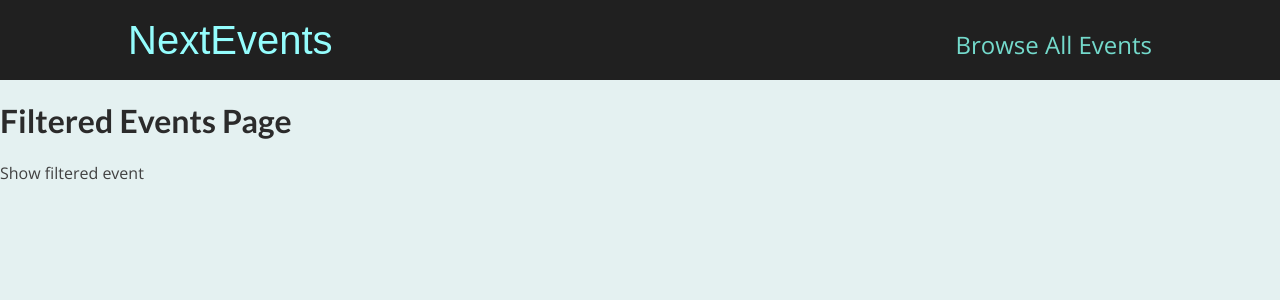
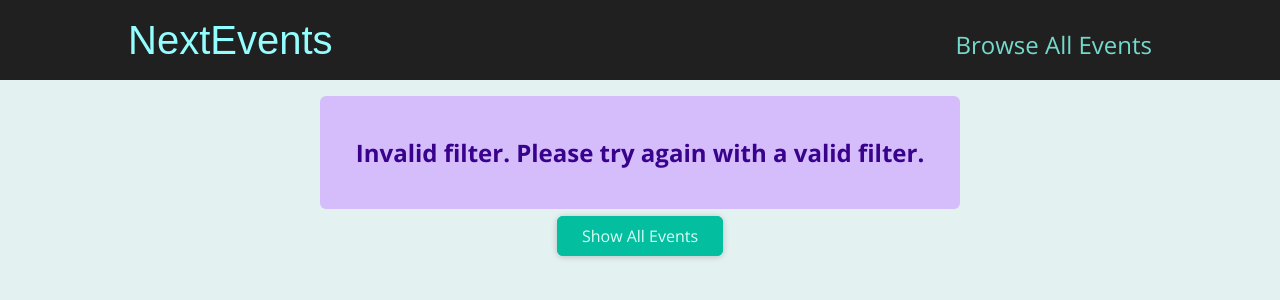
Before and after one commit to eXvimmer/nextjs_14_and_react, a Next.js app in the folder 02_page_router/02_events_project/: page /events/e2 in a window 1280 px wide. Shown: the top 300 px of the page. Built offline with nearby package versions, Linux system fonts and the light colour scheme.

Commit message:
02_page_router: 02_events_project: finish the app.

```diff
--- /dev/null
+++ b/02_page_router/02_events_project/components/events/ResultsTitle.module.css
@@ -0,0 +1,6 @@
+.title {
+  margin: 2rem auto;
+  width: 90%;
+  max-width: 40rem;
+  text-align: center;
+}
--- /dev/null
+++ b/02_page_router/02_events_project/components/events/ResultsTitle.tsx
@@ -0,0 +1,18 @@
+import Button from "../ui/Button";
+import styles from "./ResultsTitle.module.css";
+
+function ResultsTitle({ date }: { date: Date }) {
+  const readableDate = date.toLocaleDateString("en-US", {
+    month: "long",
+    year: "numeric",
+  });
+
+  return (
+    <section className={styles.title}>
+      <h1>Events in {readableDate}</h1>
+      <Button link="/events">Show all events</Button>
+    </section>
+  );
+}
+
+export default ResultsTitle;
--- /dev/null
+++ b/02_page_router/02_events_project/components/ui/ErrorAlert.module.css
@@ -0,0 +1,12 @@
+.alert {
+  margin: 1rem auto;
+  padding: 1rem 2rem;
+  width: 90%;
+  max-width: 40rem;
+  background-color: #d5bdfc;
+  color: #38028d;
+  font-weight: bold;
+  font-size: 1.5rem;
+  text-align: center;
+  border-radius: 6px;
+}
--- /dev/null
+++ b/02_page_router/02_events_project/components/ui/ErrorAlert.tsx
@@ -0,0 +1,7 @@
+import styles from "./ErrorAlert.module.css";
+
+function ErrorAlert({ children }: { children: React.ReactNode }) {
+  return <div className={styles.alert}>{children}</div>;
+}
+
+export default ErrorAlert;
--- a/02_page_router/02_events_project/dummy_data.ts
+++ b/02_page_router/02_events_project/dummy_data.ts
@@ -49,9 +49,7 @@ export function getAllEvents() {
   return DUMMY_EVENTS;
 }
 
-export function getFilteredEvents(dateFilter: { year: number; month: number }) {
-  const { year, month } = dateFilter;
-
+export function getFilteredEvents(year: number, month: number) {
   let filteredEvents = DUMMY_EVENTS.filter((event) => {
     const eventDate = new Date(event.date);
     return (
--- a/02_page_router/02_events_project/pages/events/[...slug]/index.tsx
+++ b/02_page_router/02_events_project/pages/events/[...slug]/index.tsx
@@ -1,8 +1,60 @@
+import { useRouter } from "next/router";
+import { getFilteredEvents } from "../../../dummy_data";
+import EventsList from "../../../components/events/EventsList";
+import ResultsTitle from "../../../components/events/ResultsTitle";
+import Button from "../../../components/ui/Button";
+import ErrorAlert from "../../../components/ui/ErrorAlert";
+
 export default function FilteredEventsPage() {
+  const router = useRouter();
+  if (!router.query.slug) {
+    return <p className="center">Loading...</p>;
+  }
+  let year: string, month: string;
+  if (Array.isArray(router.query.slug)) {
+    [year, month] = router.query.slug;
+  }
+  const numYear = parseInt(year);
+  const numMonth = parseInt(month);
+  if (
+    !year ||
+    !month ||
+    isNaN(numYear) ||
+    isNaN(numMonth) ||
+    numYear > 2050 ||
+    numYear < 2020 ||
+    numMonth > 12 ||
+    numMonth < 1
+  ) {
+    return (
+      <>
+        <ErrorAlert>
+          <p>Invalid filter. Please try again with a valid filter.</p>
+        </ErrorAlert>
+        <div className="center">
+          <Button link="/events">Show All Events</Button>
+        </div>
+      </>
+    );
+  }
+  const events = getFilteredEvents(numYear, numMonth);
+  if (!events || !events.length) {
+    return (
+      <>
+        <ErrorAlert>
+          <p>No events found for the chosen filter!</p>
+        </ErrorAlert>
+        <div className="center">
+          <Button link="/events">Show All Events</Button>
+        </div>
+      </>
+    );
+  }
+
   return (
-    <div>
-      <h1>Filtered Events Page</h1>
-      <p>Show filtered event</p>
-    </div>
+    <>
+      <ResultsTitle date={new Date(numYear, numMonth - 1)} />
+      <EventsList events={events} />
+    </>
   );
 }
```
Also changed, not shown: 02_page_router/02_events_project/pages/events/[id]/index.tsx (+6 -1 lines), 02_page_router/02_events_project/tsconfig.json (+4 -14 lines).
